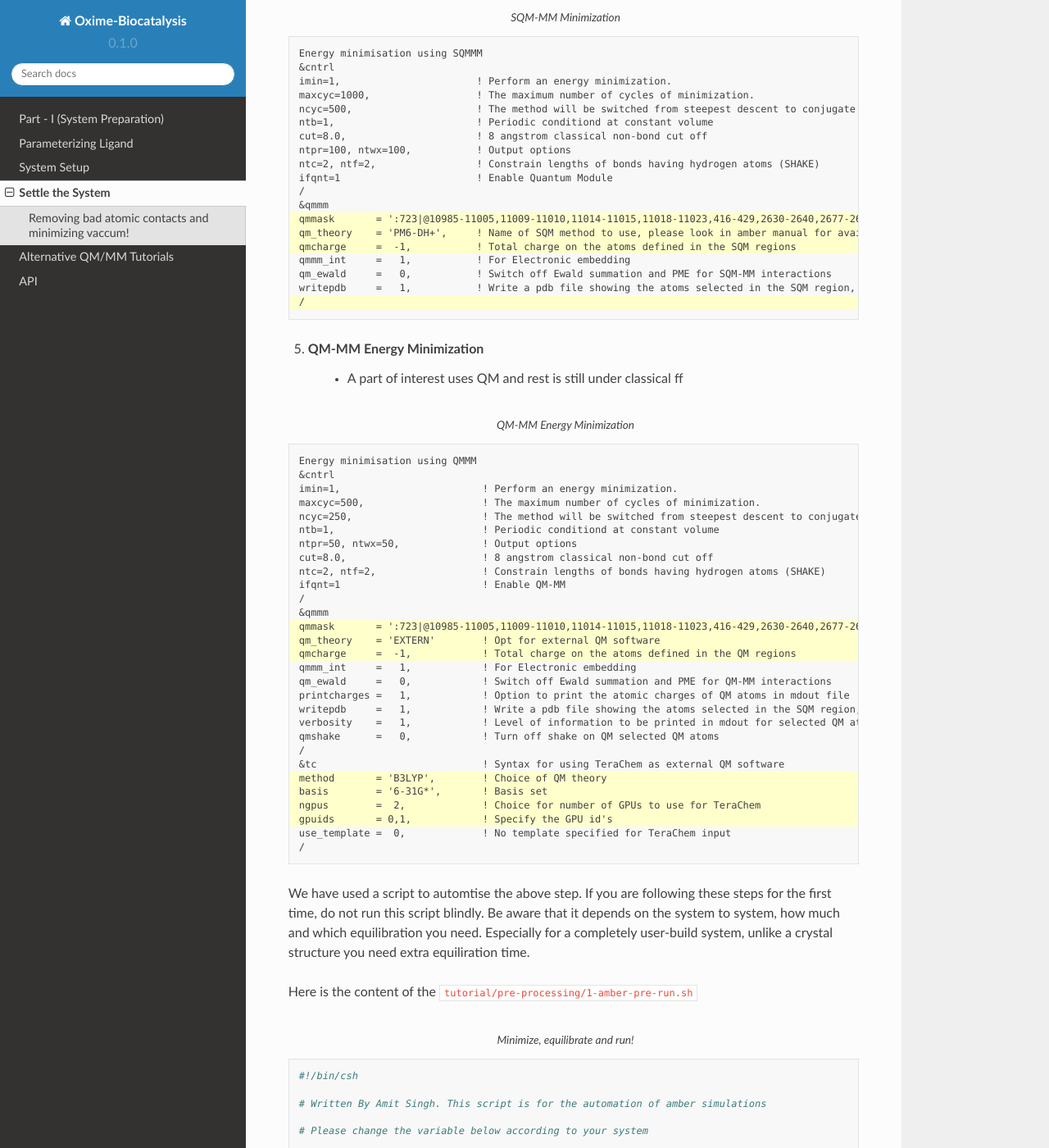
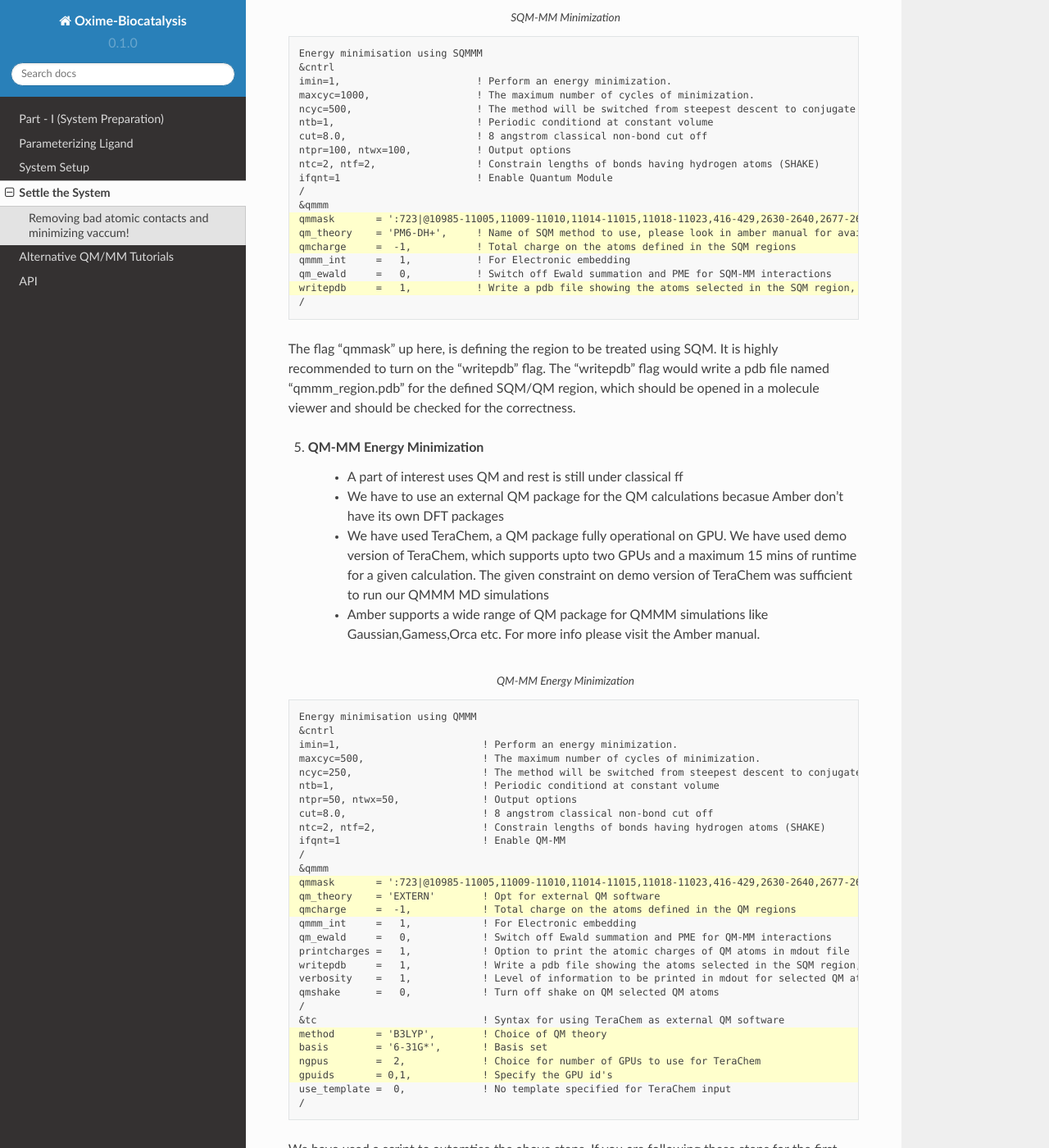
Before and after one commit to hopanoid/Enzyme-Reaction-Dynamics-Tutorial, a Sphinx documentation site: the page built from docs/source/4-settle_system.rst, in a window 1280 px wide and 1400 px high, scrolled down 2858 px. Shown: the whole window at 82% size. Built offline with Sphinx 7.4.7 and the Read the Docs theme 2.0.0, drawn with Linux system fonts in a browser that asks for light colours; some of the changed text lies outside the part shown.

Commit message:
SQM and QMMM energy minisation steps expalined

```diff
--- a/docs/source/4-settle_system.rst
+++ b/docs/source/4-settle_system.rst
@@ -125,7 +125,7 @@
         ifqnt=1                       ! Enable Quantum Module
         /
         &qmmm
-        qmmask       = ':723|@10985-11005,11009-11010,11014-11015,11018-11023,416-429,2630-2640,2677-2687,2701-2715',  ! Include the full side-chain of Y27,H178,H181,Y183,iso-oxazoline ring, and oxime',
+        qmmask       = ':723|@10985-11005,11009-11010,11014-11015,11018-11023,416-429,2630-2640,2677-2687,2701-2715',  ! Include the full side-chain of Y27,H178,H181,Y183, Lumiflavin and oxime',
         qm_theory    = 'PM6-DH+',     ! Name of SQM method to use, please look in amber manual for available options
         qmcharge     =  -1,           ! Total charge on the atoms defined in the SQM regions
         qmmm_int     =   1,           ! For Electronic embedding
@@ -133,10 +133,14 @@
         writepdb     =   1,           ! Write a pdb file showing the atoms selected in the SQM region, a good choice to verify selected atoms
         /
 
+The flag "qmmask" up here, is defining the region to be treated using SQM. It is highly recommended to turn on the "writepdb" flag. The "writepdb" flag would write a pdb file named "qmmm_region.pdb" for the defined SQM/QM region, which should be opened in a molecule viewer and should be checked for the correctness.
+
 
 5. QM-MM Energy Minimization
         * A part of interest uses QM and rest is still under classical ff
-
+        * We have to use an external QM package for the QM calculations becasue Amber don't have its own DFT packages
+        * We have used TeraChem, a QM package fully operational on GPU. We have used demo version of TeraChem, which supports upto two GPUs and a maximum 15 mins of runtime for a given calculation. The given constraint on demo version of TeraChem was sufficient to run our QMMM MD simulations
+        * Amber supports a wide range of QM package for QMMM simulations like Gaussian,Gamess,Orca etc. For more info please visit the Amber manual.
 .. code-block::
         :emphasize-lines: 13,14,15,24,25,26,27
         :caption: QM-MM Energy Minimization
@@ -153,7 +157,7 @@
         ifqnt=1                        ! Enable QM-MM
         /
         &qmmm
-        qmmask       = ':723|@10985-11005,11009-11010,11014-11015,11018-11023,416-429,2630-2640,2677-2687,2701-2715', ! Include the full side-chain of Y27,H178,H181,Y183,iso-oxazoline ring, and oxime',
+        qmmask       = ':723|@10985-11005,11009-11010,11014-11015,11018-11023,416-429,2630-2640,2677-2687,2701-2715', ! Include the full side-chain of Y27,H178,H181,Y183,Lumiflavin and oxime',
         qm_theory    = 'EXTERN'        ! Opt for external QM software
         qmcharge     =  -1,            ! Total charge on the atoms defined in the QM regions
         qmmm_int     =   1,            ! For Electronic embedding
@@ -171,10 +175,7 @@
         use_template =  0,             ! No template specified for TeraChem input
         /
 
-We have used a script to automtise the above step. If you are following these steps for the first time, do not run this script blindly. Be aware that it depends on the system to system, how much and which equilibration you need. Especially for a completely user-build system, unlike a crystal structure you need extra equiliration time.
-
-
-Here is the content of the :file:`tutorial/pre-processing/1-amber-pre-run.sh`
+We have used a script to automtise the above steps. If you are following these steps for the first time, do not run this script blindly. Be aware that it depends on the system to system, how much and which equilibration you need. Especially for a completely user-build system, unlike a crystal structure you need extra equiliration time. Here is the content of the full automated script :file:`tutorial/pre-processing/1-amber-pre-run.sh`
 
 .. code-block:: csh
         :emphasize-lines: 20, 26, 31, 36, 41
```
Also changed, not shown: other parts of docs/source/4-settle_system.rst (+1 -1 lines).
